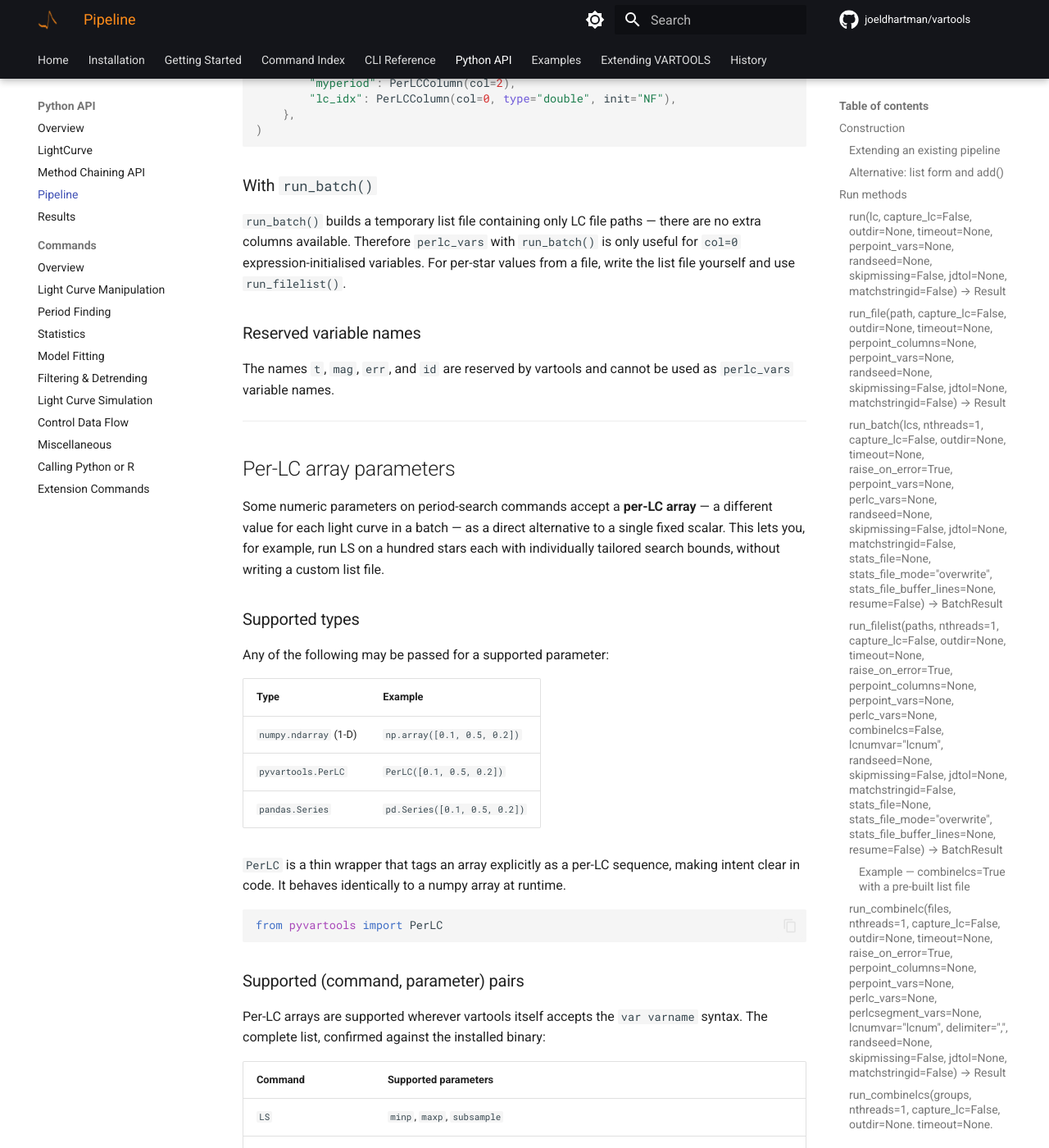
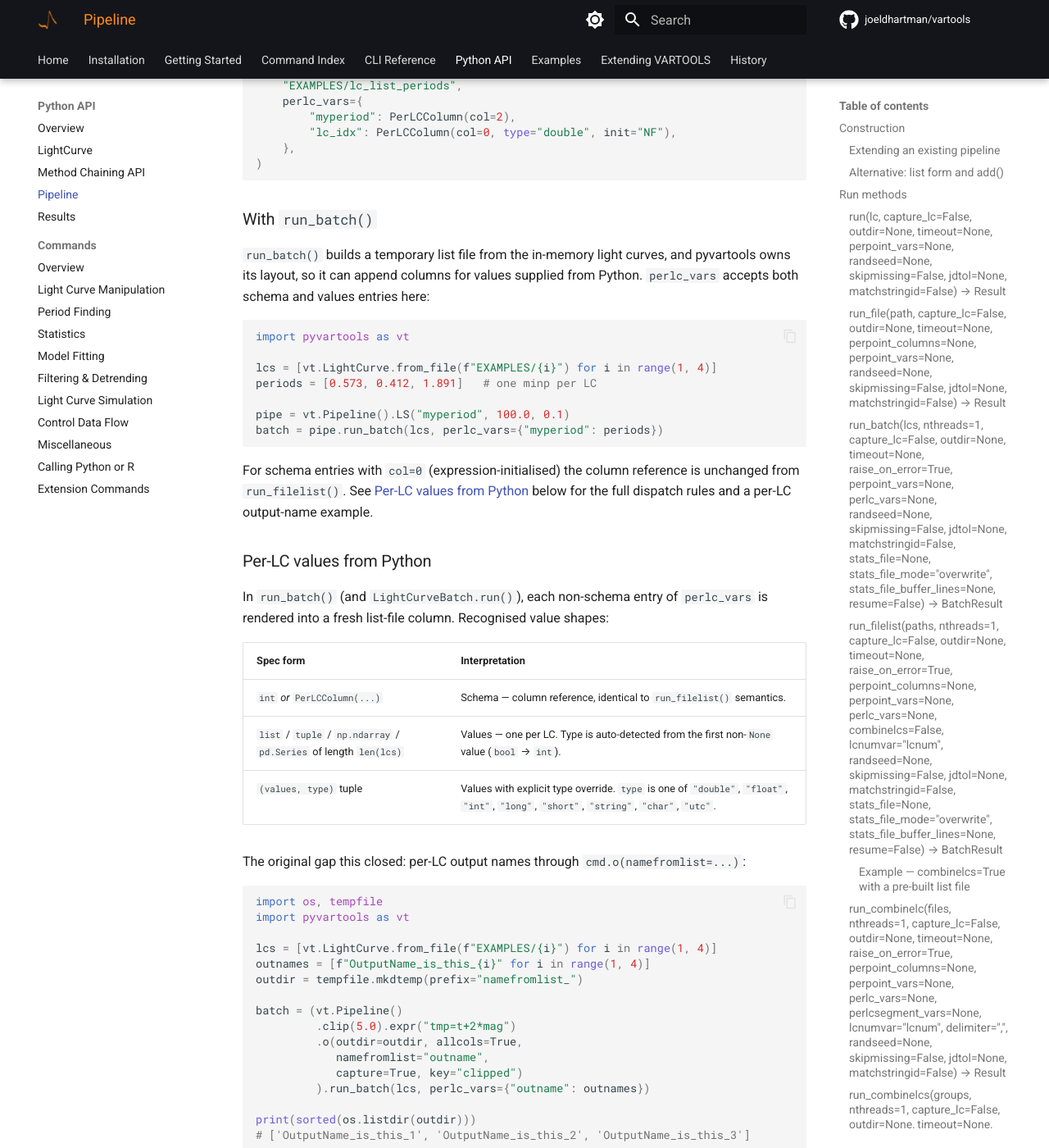
Before and after one commit to joeldhartman/vartools-site, an MkDocs documentation site: the page built from docs/python/pipeline.md, in a window 1280 px wide and 1400 px high, scrolled down 21545 px. Shown: the whole window at 82% size. Built offline with MkDocs 1.6.1 and Material for MkDocs 9.7.7, drawn with Linux system fonts in a browser that asks for light colours; comment, search, counter and statistics services are not loaded; the version menu is left out; some of the changed text lies outside the part shown.

Commit message:
python docs: document values-form perlc_vars on run_batch / LightCurveBatch.run
pipeline.md
- run_batch: perlc_vars row updated to describe schema vs values dispatch.
- New "Per-LC values from Python" subsection with the namefromlist
  example (the original repro case).
- run_filelist: perlc_vars row notes that values-form is rejected and
  points at run_batch.
- Adjacent fix: rename a stray columns→perpoint_columns row in
  run_filelist's parameter table that was missed in the prior commit.

chaining.md
- New "Per-LC values via perlc_vars" subsection on LightCurveBatch.run
  with a runnable namefromlist example, cross-linking to the pipeline
  page for the dispatch rules.

commands/control-flow.md
- cmd.o(namefromlist=...) row: pointer to perlc_vars on run_batch /
  LightCurveBatch.run for supplying names from Python rather than a
  pre-existing list-file column.

Doc-blocks runner: 0 failing across 17 pages (217 blocks total).

Co-Authored-By: Claude Opus 4.7 (1M context) <noreply@anthropic.com>

````diff
--- a/docs/python/pipeline.md
+++ b/docs/python/pipeline.md
@@ -163,7 +163,7 @@ Run the pipeline on a list of light curves in memory. All light curves are writt
 | `timeout` | `int` or `None` | Timeout in seconds for the whole batch. |
 | `raise_on_error` | `bool` | If `True` (default), a vartools failure raises `RunError`. If `False`, the exception is stored in `result.error` and `result.vars` will be empty. |
 | `perpoint_vars` | `dict[str, PerPointVar]` or `None` | Per-observation variables to create and initialise. See [Initialised LC variables](#initialised-lc-variables-perpoint_vars). |
-| `perlc_vars` | `dict[str, int \| PerLCColumn]` or `None` | Per-star variables. For `run_batch()` the list file contains only LC paths (no extra columns), so only `col=0` (expression-initialised) `PerLCColumn` entries are meaningful. For per-star values from file columns use `run_filelist()`. See [Per-star variables](#per-star-variables-inlistvars). |
+| `perlc_vars` | `dict` or `None` | Per-LC variables.  Schema entries (`int` or `PerLCColumn`) define a list-file column to read from, and values entries (a list / tuple / `numpy.ndarray` / `pandas.Series` of length `len(lcs)`, or a `(values, type)` tuple) attach Python data per LC: pyvartools allocates a list-file column for them and writes one value per LC.  Mixing schema and values entries in the same dict is fine.  See [Per-LC variables](#per-lc-variables-perlc_vars) and [Per-LC values from Python](#per-lc-values-from-python). |
 | `randseed` | `int` or `None` | Pass `-randseed N` to vartools. |
 | `skipmissing` | `bool` | Pass `-skipmissing`. Default `False`. |
 | `jdtol` | `float` or `None` | Pass `-jdtol N`. |
@@ -191,9 +191,9 @@ Run the pipeline on a collection of light curve files on disk. No Python I/O is
 | `outdir` | `str` or `None` | Directory for command output files. |
 | `timeout` | `int` or `None` | Timeout in seconds. |
 | `raise_on_error` | `bool` | If `False`, errors are stored in `result.error` rather than raised. |
-| `columns` | `list[str]`, `dict`, or `None` | Column specification passed to vartools as `-inputlcformat`. See [Additional columns](#additional-columns-inputlcformat) below. |
+| `perpoint_columns` | `list[str]`, `dict`, or `None` | Column specification passed to vartools as `-inputlcformat`. See [Additional columns](#additional-columns-inputlcformat) below. |
 | `perpoint_vars` | `dict[str, PerPointVar]` or `None` | Per-observation variables to create and initialise. See [Initialised LC variables](#initialised-lc-variables-perpoint_vars). |
-| `perlc_vars` | `dict[str, int \| PerLCColumn]` or `None` | Per-star variables read from list file columns. See [Per-star variables](#per-star-variables-inlistvars). |
+| `perlc_vars` | `dict[str, int \| PerLCColumn]` or `None` | Per-star variables read from list-file columns (schema form: `int` or `PerLCColumn`).  Values-form entries are rejected — pyvartools is not the writer of the list file in this mode, so it cannot append columns for them; use `run_batch()` instead. |
 | `combinelcs` | `bool` | If `True`, append `combinelcs` to the `-l` flag — vartools then treats each line of the list file as a *group* of comma-separated paths combined into one in-memory light curve. The list file (or list of strings passed as `paths`) is responsible for the grouping; pyvartools does not split anything itself. PerLC parameter values are rejected when `combinelcs=True`. |
 | `lcnumvar` | `str` or `None` | Only used when `combinelcs=True`. Name of the per-observation integer variable vartools creates to record which file each point came from. Defaults to `"lcnum"`; pass `None` to opt out. |
 | `randseed` | `int` or `None` | Pass `-randseed N` to vartools. |
@@ -810,7 +810,54 @@ batch = pipe.run_filelist(
 
 ### With `run_batch()`
 
-`run_batch()` builds a temporary list file containing only LC file paths — there are no extra columns available. Therefore `perlc_vars` with `run_batch()` is only useful for `col=0` expression-initialised variables. For per-star values from a file, write the list file yourself and use `run_filelist()`.
+`run_batch()` builds a temporary list file from the in-memory light curves, and pyvartools owns its layout, so it can append columns for values supplied from Python.  `perlc_vars` accepts both schema and values entries here:
+
+```python
+import pyvartools as vt
+
+lcs = [vt.LightCurve.from_file(f"EXAMPLES/{i}") for i in range(1, 4)]
+periods = [0.573, 0.412, 1.891]   # one minp per LC
+
+pipe = vt.Pipeline().LS("myperiod", 100.0, 0.1)
+batch = pipe.run_batch(lcs, perlc_vars={"myperiod": periods})
+```
+
+For schema entries with `col=0` (expression-initialised) the column reference is unchanged from `run_filelist()`.  See [Per-LC values from Python](#per-lc-values-from-python) below for the full dispatch rules and a per-LC output-name example.
+
+### Per-LC values from Python
+
+In `run_batch()` (and `LightCurveBatch.run()`), each non-schema entry of `perlc_vars` is rendered into a fresh list-file column.  Recognised value shapes:
+
+| Spec form | Interpretation |
+|-----------|----------------|
+| `int` *or* `PerLCColumn(...)` | Schema — column reference, identical to `run_filelist()` semantics. |
+| `list` / `tuple` / `np.ndarray` / `pd.Series` of length `len(lcs)` | Values — one per LC.  Type is auto-detected from the first non-`None` value (`bool` → `int`). |
+| `(values, type)` tuple | Values with explicit type override.  `type` is one of `"double"`, `"float"`, `"int"`, `"long"`, `"short"`, `"string"`, `"char"`, `"utc"`. |
+
+The original gap this closed: per-LC output names through `cmd.o(namefromlist=...)`:
+
+```python
+import os, tempfile
+import pyvartools as vt
+
+lcs = [vt.LightCurve.from_file(f"EXAMPLES/{i}") for i in range(1, 4)]
+outnames = [f"OutputName_is_this_{i}" for i in range(1, 4)]
+outdir = tempfile.mkdtemp(prefix="namefromlist_")
+
+batch = (vt.Pipeline()
+         .clip(5.0).expr("tmp=t+2*mag")
+         .o(outdir=outdir, allcols=True,
+            namefromlist="outname",
+            capture=True, key="clipped")
+         ).run_batch(lcs, perlc_vars={"outname": outnames})
+
+print(sorted(os.listdir(outdir)))
+# ['OutputName_is_this_1', 'OutputName_is_this_2', 'OutputName_is_this_3']
+```
+
+Each LC's processed output is written to `<outdir>/<outname>` instead of being keyed by the input LC's name.
+
+`run_filelist()` rejects values-form entries with a clear error pointing here — in list-file mode pyvartools is not the writer of the on-disk list, so it cannot append columns.  Schema entries (`int` / `PerLCColumn`) still work in `run_filelist()`.
 
 ### Reserved variable names
 
````
Also changed, not shown: docs/python/chaining.md (+30 -0 lines), docs/python/commands/control-flow.md (+1 -1 lines).
